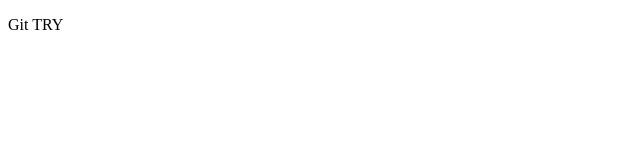
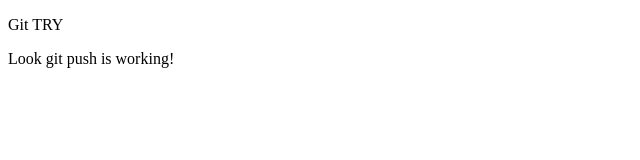
Before and after one commit to Rudra42/firstGitTry, a plain HTML site: page index.html in a window 1280 px wide. Shown: the whole page, without its empty margins (0-640 px from the left). Drawn offline with Linux system fonts and the light colour scheme.

Commit message:
Learned git push

```diff
--- a/index.html
+++ b/index.html
@@ -7,5 +7,6 @@
 </head>
 <body>
     <p>Git TRY</p>
+    <p>Look git push is working!</p>
 </body>
 </html>
```
